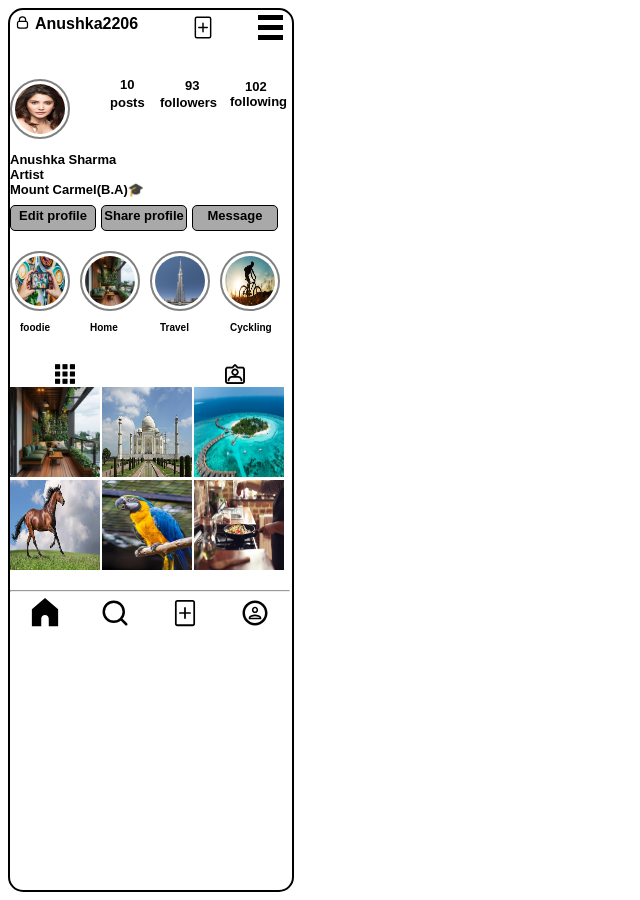
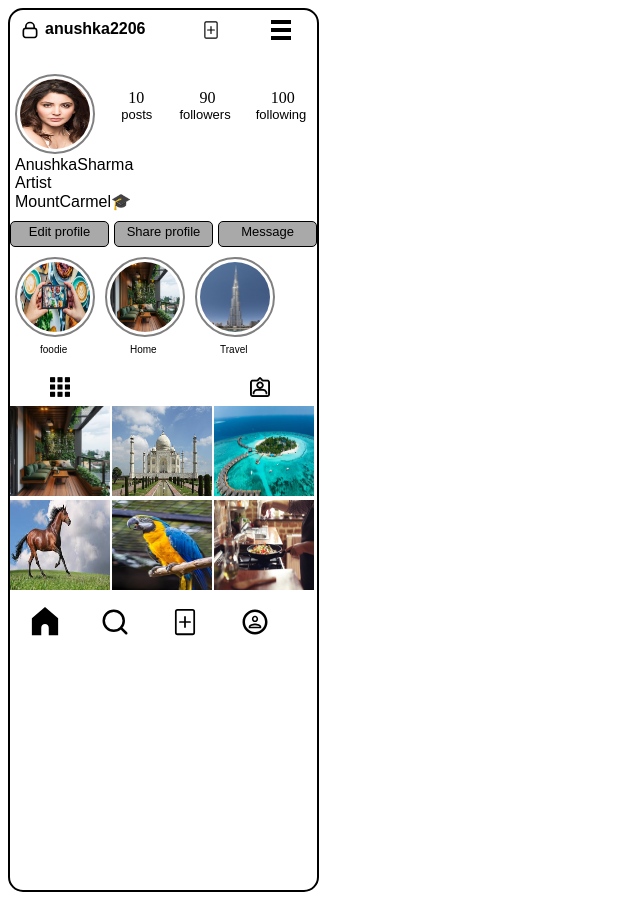
Before and after one commit to Saideepthi2002/Instagramlayoutflex, a plain HTML site: page index.html in a window 1280 px wide. Shown: the whole page, without its empty margins (0-640 px from the left). Drawn offline with Linux system fonts and the light colour scheme.

Commit message:
instanew

```diff
--- a/index.html
+++ b/index.html
@@ -5,151 +5,120 @@
     <meta name="viewport" content="width=device-width, initial-scale=1.0">
     <title>Document</title>
     <style>
-
-        .maindiv{
+        .md{
             border: 2px solid black;
             height: 110vh;
-            width: 22vw;
+            width: 24vw;
             border-radius: 15px;
             display: flex;
             flex-direction: column;
-        }
-        .maindiv:active{
-            background-color:pink;
 
-        }
-
-        .img{
-            height: 60px;
-            width: 60px;
-            border-radius: 100px;
-
-        }
-        .svg1{
-
-            height: 15px;
-            width: 15px;
         }
         .div1{
             display: flex;
-            flex-direction: row;
+            padding: 10px;
             gap:5px;
+            font-family: Arial, Helvetica, sans-serif;
             font-weight: bold;
-            padding: 5px;
+        }
+        .name{
             font-family: Arial, Helvetica, sans-serif;
+            font-size: medium;
+            position: relative;
+            left:5px;
+        }
+        .svg{
+            height: 20px;
+            width: 20px;
+        }
+        .ssvg{
+            position: relative;
+            left: 95px;
         }
         .svg2{
-            height: 25px;
-            width: 80px;
             position: relative;
-            left:20px;
+            left:50px;
         }
-        .svg3{
-            height: 25px;
-            width: 25px;
+
+        .story{
+            padding: 3px;
+            border: 2px solid gray;
             position: relative;
-            left:30px;
-        }
-        .story{
-            height:50px ;
-            width: 50px;
-            border: 2px solid red;
+            top:20px;
+            left:5px;
+            height: 70px;
+            width: 70px;
             border-radius: 100px;
-            position: relative;
-            top:10px;
         }
         .div2{
             display: flex;
-            flex-direction: row;
         }
-
-        .sp1{
+        .div22{
+            display: flex;
             position: relative;
-            bottom: 100px;
-            left:110px;
-            font-weight: bold;
+            top:35px;
+            gap:30px;
+        }
+        .ninty{
+            position: relative;
+            left:10px;
         }
         .post{
             position: relative;
-            bottom: 110px;
-            left:100px;
+            left:-7px;
             font-family: Arial, Helvetica, sans-serif;
             font-size: small;
         }
-         .sp2{
+        .flr{
             position: relative;
-            bottom: 155px;
-            left:175px;
-            font-weight: bold;
-         }
-         .folors{
-            font-family: Arial, Helvetica, sans-serif;
-            position: relative;
-            bottom: 166px;
-            left:150px;
-            font-size: small;
-
-         }
-         .sp3{
-            position: relative;
-            bottom: 210px;
-            left:235px;
-            font-weight: bold;
-
-         }
-         .flwng{
-            font-size: small;
-            font-family: Arial, Helvetica, sans-serif;
-            position: relative;
-            bottom: 223px;
-            left:220px;
-         }
-         .name{
+            left:-20px;
             font-family: Arial, Helvetica, sans-serif;
             font-size: small;
-            font-weight:bold;
+        }
+        .flng{
             position: relative;
-            top:20px;
+            left:-15px;
+            font-family: Arial, Helvetica, sans-serif;
+            font-size: small;
         }
         .div3{
-
             display: flex;
             flex-direction: row;
             gap: 5px;
             position: relative;
-            bottom: 140px;
-
+            top:10px;
         }
         .d3{
             border: 1px solid black;
             background-color: darkgrey;
             border-radius: 5px;
             height: 20px;
-            width: 80px;
+            width: 93px;
             font-family: Arial, Helvetica, sans-serif;
             font-size: small;
             text-align: center;
             padding: 2px;
-
         }
         .div4{
             display: flex;
             gap:10px;
+        }
+        .str{
             position: relative;
-            bottom: 130px;
+            left:30px;
+            font-family: Arial, Helvetica, sans-serif;
+            font-size: x-small;
         }
-        .story{
-            padding: 3px;
-            border: 2px solid gray;
+        .div5{
+            display: flex;
+            gap: 130px;
             position: relative;
-            bottom: 10px;
+            top:20px;
+            left:40px;
         }
-        .st{
-            position: relative;
-            left:10px;
-            font-family: Arial, Helvetica, sans-serif;
-            font-size:x-small;
-            font-weight: 600;
+        .img2{
+            height: 20px;
+            width: 20px;
 
         }
         .div6,.div7{
@@ -157,67 +126,54 @@
             flex-direction: row;
             gap:2px;
             position: relative;
-            bottom: 100px;
+            top:25px;
         }
         .pimg{
             height: 90px;
-            width: 90px;
+            width: 100px;
+        }
+        .tagged{
+            position: relative;
+            left:50px;
         }
         .div8{
             display: flex;
             flex-direction: row;
             position: relative;
-            bottom: 90px;
+            top:20px;
             gap: 40px;
             left:20px
         }
         .svgc8{
             height: 30px;
             width: 30px;
-
-        }
-        .div5{
-            display: flex;
-            flex-direction: row;
-            gap:150px;
-        }
-        .img2{
-            height: 20px;
-            width: 20px;
-            position: relative;
-            bottom: 100px;
-            left:45px
-        }
-        .tagged{
-            position: relative;
-            right:40px;
         }
         hr{
             position: relative;
             bottom: 90px;
         }
-
-
-
     </style>
 </head>
 <body>
-    <div class="maindiv">
+    <div class="md">
         <div class="div1">
-           <div><svg class="svg1" width="64px" height="64px" viewBox="0 0 24 24" fill="none" xmlns="http://www.w3.org/2000/svg"><g id="SVGRepo_bgCarrier" stroke-width="0"></g><g id="SVGRepo_tracerCarrier" stroke-linecap="round" stroke-linejoin="round"></g><g id="SVGRepo_iconCarrier"> <path d="M7 10.0288C7.47142 10 8.05259 10 8.8 10H15.2C15.9474 10 16.5286 10 17 10.0288M7 10.0288C6.41168 10.0647 5.99429 10.1455 5.63803 10.327C5.07354 10.6146 4.6146 11.0735 4.32698 11.638C4 12.2798 4 13.1198 4 14.8V16.2C4 17.8802 4 18.7202 4.32698 19.362C4.6146 19.9265 5.07354 20.3854 5.63803 20.673C6.27976 21 7.11984 21 8.8 21H15.2C16.8802 21 17.7202 21 18.362 20.673C18.9265 20.3854 19.3854 19.9265 19.673 19.362C20 18.7202 20 17.8802 20 16.2V14.8C20 13.1198 20 12.2798 19.673 11.638C19.3854 11.0735 18.9265 10.6146 18.362 10.327C18.0057 10.1455 17.5883 10.0647 17 10.0288M7 10.0288V8C7 5.23858 9.23858 3 12 3C14.7614 3 17 5.23858 17 8V10.0288" stroke="#000000" stroke-width="2" stroke-linecap="round" stroke-linejoin="round"></path> </g></svg></div>
-           <div class="n1">Anushka2206</div>
-           <div><svg class="svg2" fill="#000000" width="64px" height="64px" viewBox="0 0 32 32" data-name="Layer 1" id="Layer_1" xmlns="http://www.w3.org/2000/svg"><g id="SVGRepo_bgCarrier" stroke-width="0"></g><g id="SVGRepo_tracerCarrier" stroke-linecap="round" stroke-linejoin="round"></g><g id="SVGRepo_iconCarrier"><title></title><path d="M23.93,2H8.07a2.8,2.8,0,0,0-2.8,2.8V27.2A2.8,2.8,0,0,0,8.07,30H23.93a2.8,2.8,0,0,0,2.8-2.8V4.8A2.8,2.8,0,0,0,23.93,2Zm.94,25.2a.94.94,0,0,1-.94.93H8.07a.94.94,0,0,1-.94-.93V4.8a.94.94,0,0,1,.94-.93H23.93a.94.94,0,0,1,.94.93Z"></path><path d="M21.44,15.07H16.93V10.56a.93.93,0,1,0-1.86,0v4.51H10.56a.93.93,0,1,0,0,1.86h4.51v4.51a.93.93,0,1,0,1.86,0V16.93h4.51a.93.93,0,1,0,0-1.86Z"></path></g></svg></div>
-           <div><svg class="svg3" version="1.1" id="svg2" xmlns:dc="http://purl.org/dc/elements/1.1/" xmlns:cc="http://creativecommons.org/ns#" xmlns:rdf="http://www.w3.org/1999/02/22-rdf-syntax-ns#" xmlns:svg="http://www.w3.org/2000/svg" xmlns:sodipodi="http://sodipodi.sourceforge.net/DTD/sodipodi-0.dtd" xmlns:inkscape="http://www.inkscape.org/namespaces/inkscape" sodipodi:docname="lines.svg" inkscape:version="0.48.4 r9939" xmlns="http://www.w3.org/2000/svg" xmlns:xlink="http://www.w3.org/1999/xlink" width="64px" height="64px" viewBox="0 0 1200 1200" enable-background="new 0 0 1200 1200" xml:space="preserve" fill="#000000"><g id="SVGRepo_bgCarrier" stroke-width="0"></g><g id="SVGRepo_tracerCarrier" stroke-linecap="round" stroke-linejoin="round"></g><g id="SVGRepo_iconCarrier"> <path id="rect3039" inkscape:connector-curvature="0" d="M0,0v240h1200V0H0z M0,480v240h1200V480H0z M0,960v240h1200V960H0z"></path> </g></svg></div>
+            <div><svg class="svg svg1" width="64px" height="64px" viewBox="0 0 24 24" fill="none" xmlns="http://www.w3.org/2000/svg"><g id="SVGRepo_bgCarrier" stroke-width="0"></g><g id="SVGRepo_tracerCarrier" stroke-linecap="round" stroke-linejoin="round"></g><g id="SVGRepo_iconCarrier"> <path d="M7 10.0288C7.47142 10 8.05259 10 8.8 10H15.2C15.9474 10 16.5286 10 17 10.0288M7 10.0288C6.41168 10.0647 5.99429 10.1455 5.63803 10.327C5.07354 10.6146 4.6146 11.0735 4.32698 11.638C4 12.2798 4 13.1198 4 14.8V16.2C4 17.8802 4 18.7202 4.32698 19.362C4.6146 19.9265 5.07354 20.3854 5.63803 20.673C6.27976 21 7.11984 21 8.8 21H15.2C16.8802 21 17.7202 21 18.362 20.673C18.9265 20.3854 19.3854 19.9265 19.673 19.362C20 18.7202 20 17.8802 20 16.2V14.8C20 13.1198 20 12.2798 19.673 11.638C19.3854 11.0735 18.9265 10.6146 18.362 10.327C18.0057 10.1455 17.5883 10.0647 17 10.0288M7 10.0288V8C7 5.23858 9.23858 3 12 3C14.7614 3 17 5.23858 17 8V10.0288" stroke="#000000" stroke-width="2" stroke-linecap="round" stroke-linejoin="round"></path> </g></svg></div>
+            <div class="n1">anushka2206</div>
+            <div><svg class="svg ssvg svg2" fill="#000000" width="64px" height="64px" viewBox="0 0 32 32" data-name="Layer 1" id="Layer_1" xmlns="http://www.w3.org/2000/svg"><g id="SVGRepo_bgCarrier" stroke-width="0"></g><g id="SVGRepo_tracerCarrier" stroke-linecap="round" stroke-linejoin="round"></g><g id="SVGRepo_iconCarrier"><title></title><path d="M23.93,2H8.07a2.8,2.8,0,0,0-2.8,2.8V27.2A2.8,2.8,0,0,0,8.07,30H23.93a2.8,2.8,0,0,0,2.8-2.8V4.8A2.8,2.8,0,0,0,23.93,2Zm.94,25.2a.94.94,0,0,1-.94.93H8.07a.94.94,0,0,1-.94-.93V4.8a.94.94,0,0,1,.94-.93H23.93a.94.94,0,0,1,.94.93Z"></path><path d="M21.44,15.07H16.93V10.56a.93.93,0,1,0-1.86,0v4.51H10.56a.93.93,0,1,0,0,1.86h4.51v4.51a.93.93,0,1,0,1.86,0V16.93h4.51a.93.93,0,1,0,0-1.86Z"></path></g></svg></div>
+            <div><svg class="svg ssvg svg3" version="1.1" id="svg2" xmlns:dc="http://purl.org/dc/elements/1.1/" xmlns:cc="http://creativecommons.org/ns#" xmlns:rdf="http://www.w3.org/1999/02/22-rdf-syntax-ns#" xmlns:svg="http://www.w3.org/2000/svg" xmlns:sodipodi="http://sodipodi.sourceforge.net/DTD/sodipodi-0.dtd" xmlns:inkscape="http://www.inkscape.org/namespaces/inkscape" sodipodi:docname="lines.svg" inkscape:version="0.48.4 r9939" xmlns="http://www.w3.org/2000/svg" xmlns:xlink="http://www.w3.org/1999/xlink" width="64px" height="64px" viewBox="0 0 1200 1200" enable-background="new 0 0 1200 1200" xml:space="preserve" fill="#000000"><g id="SVGRepo_bgCarrier" stroke-width="0"></g><g id="SVGRepo_tracerCarrier" stroke-linecap="round" stroke-linejoin="round"></g><g id="SVGRepo_iconCarrier"> <path id="rect3039" inkscape:connector-curvature="0" d="M0,0v240h1200V0H0z M0,480v240h1200V480H0z M0,960v240h1200V960H0z"></path> </g></svg></div>
         </div>
         <div class="div2">
-            <div class="name"><img class="story" src="./assests/images/anushkasharma3.jpg">
-            <div class="name">Anushka Sharma</div>
+            <div class="div21">
+                <div class><img class="story" src="../assests/images/anushkasharma3.jpg"></div><br>
+                <div class="name">AnushkaSharma</div>
                 <div class="name">Artist</div>
-            <div class="name">Mount Carmel(B.A)🎓</div>
-            <div>
-            <span class="sp sp1">10</span><span><p class="post">posts</p></span>
-            <span class="sp sp2">93</span><span><p class="folors">followers</p></span>
-            <span class="sp sp3">102</span><span><p class="flwng">following</p></span>
+                <div class="name">MountCarmel🎓</div>
+            </div>
+            <div class="div22">
+                <div class="ten">10<div class="post">posts</div></div>
+                <div class="ninty">90<div class="flr">followers</div></div>
+                <div class="hun">100<div class="flng">following</div></div>
+            </div>
         </div>
         <div class="div3">
             <div class="d3 d31">Edit profile</div>
@@ -225,27 +181,27 @@
             <div class="d3 d33">Message</div>
         </div>
         <div class="div4">
-        <div><img class="story"src="./assests/images/food.jpg"><br><br><span class="st">foodie</span></div>
-        <div><img class="story"src="./assests/images/balcony.avif"><br><br><span class="st">Home</span></div>
-        <div><img class="story"src="./assests/images/burjkhalifa.jpg"><br><br><span class="st">Travel</span></div>
-        <div><img class="story"src="./assests/images/cyckling.jpg"><br><br><span class="st">Cyckling</span></div>
+            <div><img class="story "src="../assests/images/food.jpg"><br><br><span class="str">foodie</span></div>
+            <div><img class="story "src="../assests/images/balcony.avif"><br><br><span class="str">Home</span></div>
+            <div><img class="story "src="../assests/images/burjkhalifa.jpg"><br><br><span class="str">Travel</span></div>
         </div>
         <div class="div5">
-            <div><img class="img2" src="./assests/images/sqr.png"></div>
+            <div><img class="img2 dots" src="../assests/images/sqr.png"></div>
             <div>
-            <img class="img2 tagged" src="./assests/images/tagg.webp">
+                <img class="img2 tagged" src="../assests/images/tagg.webp">
             </div>
         </div>
         <div class="div6">
-        <div class="pos p1"><img class="pimg" src="./assests/images/balcony.avif"></div>
-        <div class="pos p2"><img class="pimg" src="./assests/images/tajmahal.jpeg"></div>
-        <div class="pos p3"><img class="pimg" src="./assests/images/maldives.jpg"></div>
+            <div class="pos p1"><img class="pimg" src="../assests/images/balcony.avif"></div>
+            <div class="pos p2"><img class="pimg" src="../assests/images/tajmahal.jpeg"></div>
+            <div class="pos p3"><img class="pimg" src="../assests/images/maldives.jpg"></div>
         </div>
         <div class="div7">
-        <div class="pos p4"><img class="pimg" src="./assests/images/horse.jpg"></div>
-        <div class="pos p5"><img class="pimg" src="./assests/images/bird.webp"></div>
-        <div class="pos p36"><img class="pimg" src="./assests/images/cooking.webp"></div>
-       </div><hr>
+            <div class="pos p4"><img class="pimg" src="../assests/images/horse.jpg"></div>
+            <div class="pos p5"><img class="pimg" src="../assests/images/bird.webp"></div>
+            <div class="pos p36"><img class="pimg" src="../assests/images/cooking.webp"></div>
+        </div>
+        <hr>
         <div class="div8">
         <div class="c8 c1"><svg class="svgc8 svgc1" width="64px" height="64px" viewBox="0 0 16 16" fill="none" xmlns="http://www.w3.org/2000/svg"><g id="SVGRepo_bgCarrier" stroke-width="0"></g><g id="SVGRepo_tracerCarrier" stroke-linecap="round" stroke-linejoin="round"></g><g id="SVGRepo_iconCarrier"> <path d="M1 6V15H6V11C6 9.89543 6.89543 9 8 9C9.10457 9 10 9.89543 10 11V15H15V6L8 0L1 6Z" fill="#000000"></path> </g></svg></div>
         <div class="c8 c2"><svg class="svgc8 svgc2" width="64px" height="64px" viewBox="0 0 24 24" fill="none" xmlns="http://www.w3.org/2000/svg"><g id="SVGRepo_bgCarrier" stroke-width="0"></g><g id="SVGRepo_tracerCarrier" stroke-linecap="round" stroke-linejoin="round"></g><g id="SVGRepo_iconCarrier"> <path d="M16.6725 16.6412L21 21M19 11C19 15.4183 15.4183 19 11 19C6.58172 19 3 15.4183 3 11C3 6.58172 6.58172 3 11 3C15.4183 3 19 6.58172 19 11Z" stroke="#000000" stroke-width="2" stroke-linecap="round" stroke-linejoin="round"></path> </g></svg></div>
@@ -254,10 +210,5 @@
         <div class="c8 c5"></div>
        </div>
     </div>
-
-
-
-
-    </div>
 </body>
 </html>
```
Lines whose indentation alone changed are shown as unchanged.
